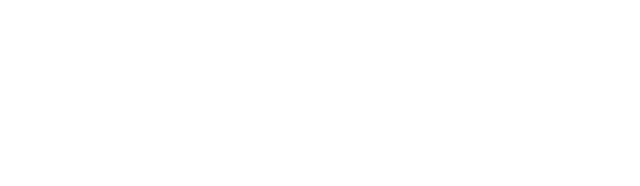
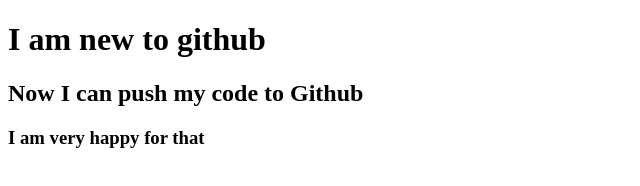
Before and after one commit to MAINULIS/my-first-repo, a plain HTML site: page index.html in a window 1280 px wide. Shown: the whole page, without its empty margins (0-640 px from the left). Drawn offline with Linux system fonts and the light colour scheme.

Commit message:
added header

```diff
--- a/index.html
+++ b/index.html
@@ -7,6 +7,9 @@
     <title>My first Github Repo</title>
 </head>
 <body>
+    <h1> I am new to github</h1>
+    <h2>Now I can push my code to Github</h2>
+    <h3>I am very happy for that</h3>
 
 </body>
 </html>
```
